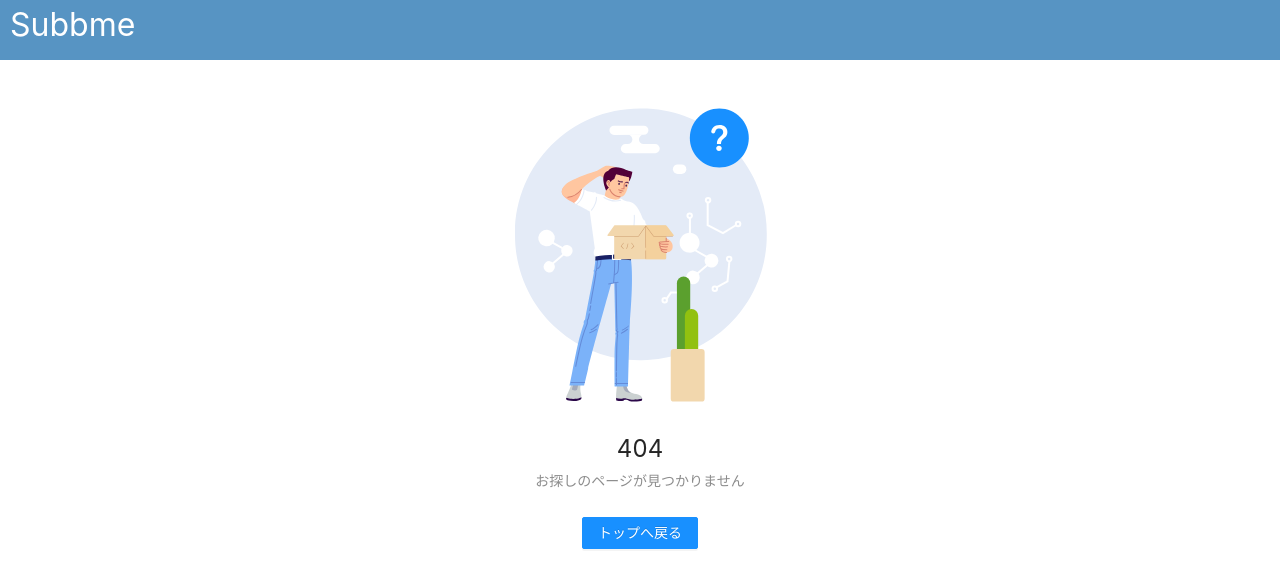
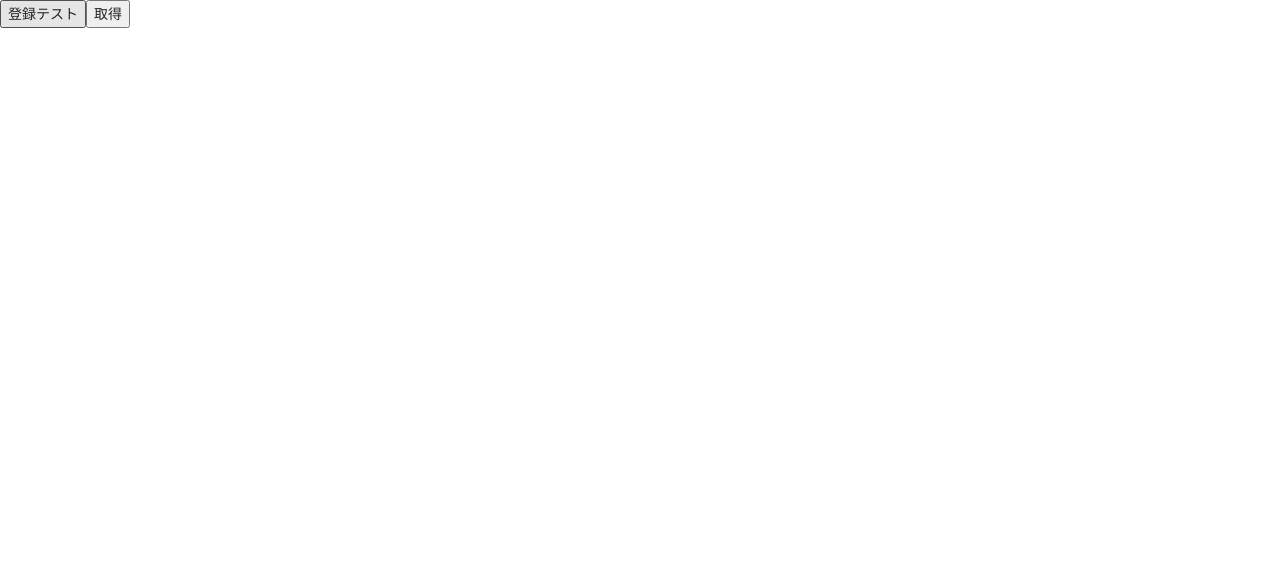
Before and after one commit to Tatsuki5274/subbme, a React (Create React App) app: page /test in a window 1280 px wide. Before the commit this address had no page. Shown: the top 588 px of the page. Built offline with nearby package versions, Linux system fonts and the light colour scheme.

Commit message:
テストページを移動

```diff
--- a/src/router.tsx
+++ b/src/router.tsx
@@ -18,11 +18,12 @@ const Router = () => {
     return (
         <BrowserRouter>
             <Switch>
-                <Route exact path={routeBuilder.topPath()} component={TestPage} />
+                <Route exact path={routeBuilder.topPath()} component={ServiceList} />
                 <Route exact path={routeBuilder.signInPath()} component={PSignIn} />
                 <Route exact path={routeBuilder.signUpPath()} component={PSignUp} />
                 <Route exact path={routeBuilder.serviceListPath()} component={ServiceList} />
                 <Route exact path={routeBuilder.serviceCreatePath()} component={ServiceCreate} />
+                <Route exact path="/test" component={TestPage} />
                 <Result404/>
                 {/* <Redirect to={routeBuilder.topPath()} /> */}
             </Switch>
```
